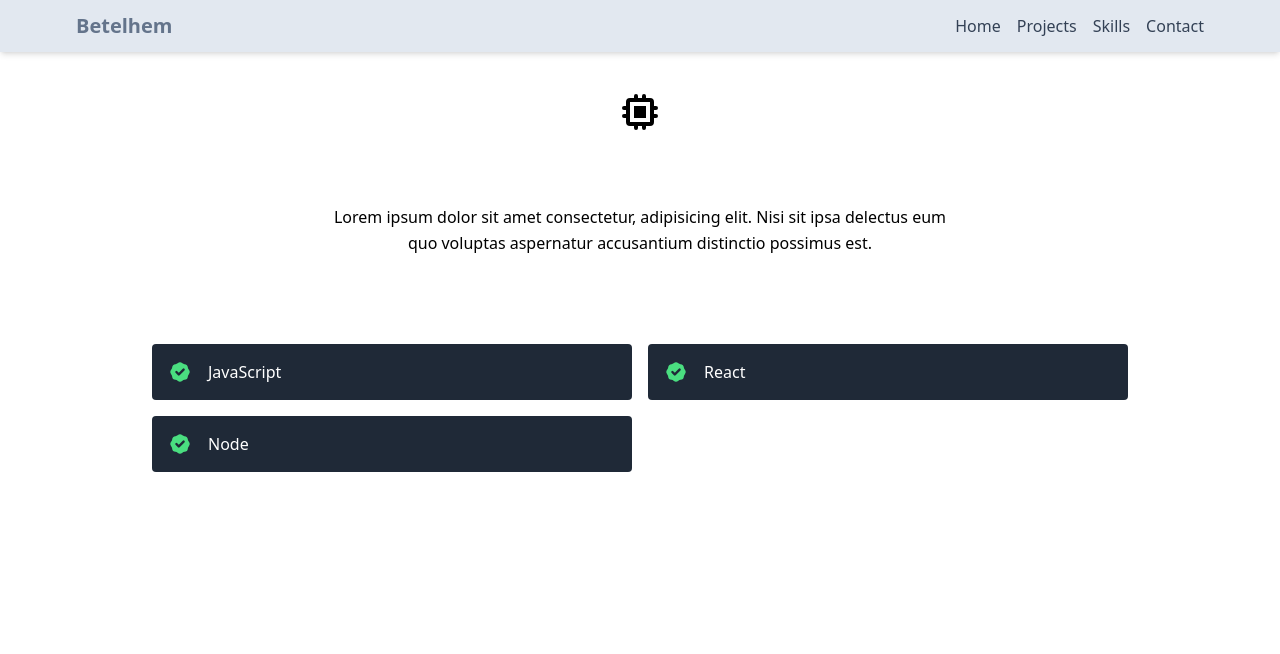
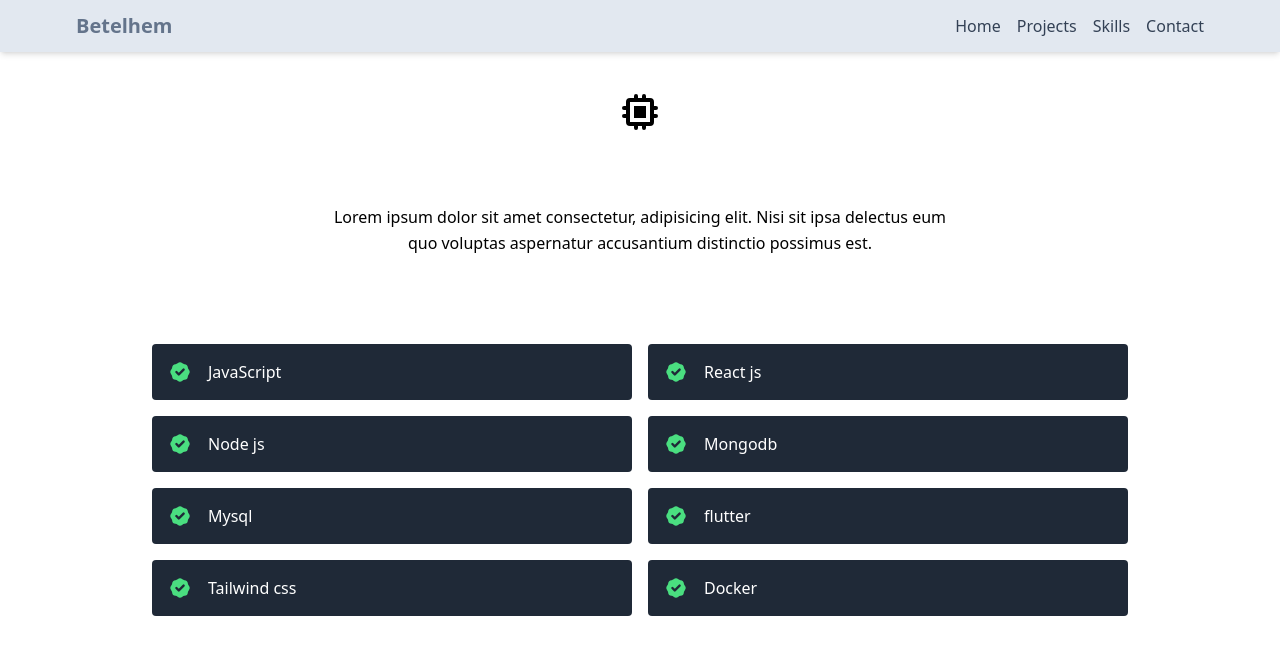
Before and after one commit to Betelhemmesele/personalPortfolio, a React (Create React App) app: page /skills in a window 1280 px wide. Shown: the top 654 px of the page. Built offline with nearby package versions, Linux system fonts and the light colour scheme.

Commit message:
new commit

```diff
--- a/src/data.js
+++ b/src/data.js
@@ -32,4 +32,4 @@ export const projects = [
       link: "https://github.com/Betelhemmesele/flutter-movie-app/tree/master",
     },
   ];
-  export const skills = ["JavaScript", "React", "Node"];
+  export const skills = ["JavaScript", "React js", "Node js","Mongodb","Mysql","flutter","Tailwind css","Docker"];
```
